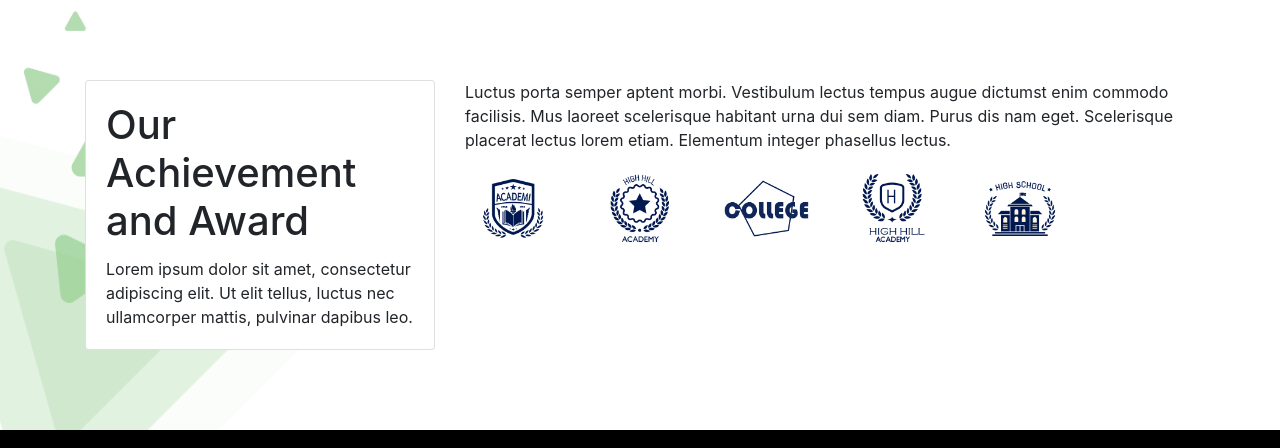
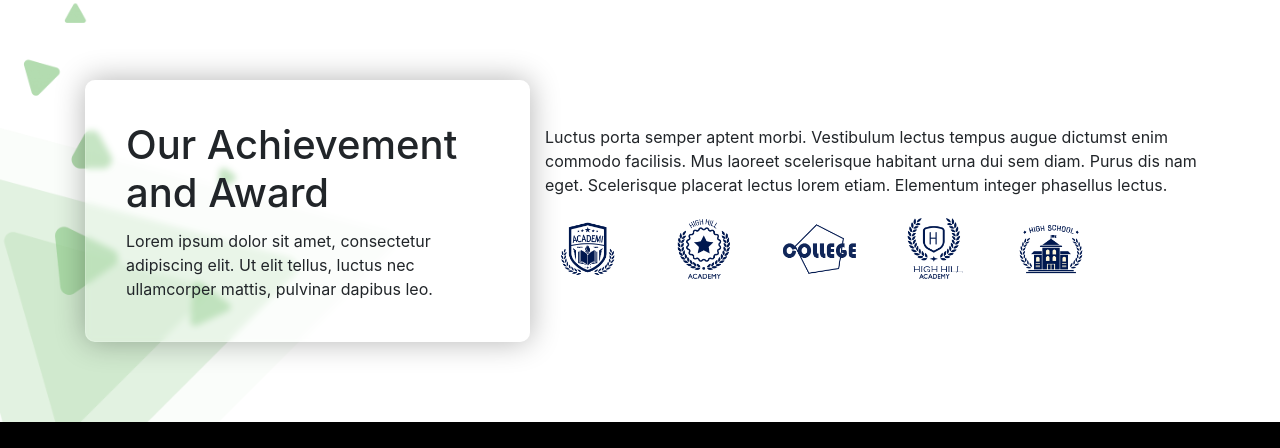
Before and after one commit to bimbimvqt/demo-portfolio, a plain HTML site: page index.html in a window 1280 px wide. Shown: the part 2625-3073 px from the top of the page. Drawn offline with nearby package versions, Linux system fonts and the light colour scheme.

Commit message:
fix edu & footer

```diff
--- a/css/style.css
+++ b/css/style.css
@@ -132,6 +132,21 @@ header {
   position: relative;
   padding: 5rem 0;
 }
+#edu .container .card {
+  background: rgba(255, 255, 255, 0.25);
+  border-radius: 10px;
+  border: 1px solid rgba(255, 255, 255, 0.18);
+  backdrop-filter: blur(3px);
+  box-shadow: 0 0 30px 0 rgb(0 0 0 / 30%);
+}
+
+#edu .container .col-md-7 {
+  padding: 45px 0;
+}
+
+#edu .container .card .card-body {
+  margin: 20px 20px;
+}
 .edu__bg {
   position: absolute;
   top: 0;
@@ -149,6 +164,10 @@ header {
   background-color: black;
   height: 300px;
   padding: 48px;
+}
+
+#footer .main a {
+  text-decoration: none;
 }
 
 #footer .container .main {
--- a/index.html
+++ b/index.html
@@ -342,7 +342,7 @@
       <div class="edu__bg"></div>
       <div class="container">
         <div class="row">
-          <div class="col-md-4">
+          <div class="col-md-5">
             <div class="card">
               <div class="card-body">
                 <h1 class="card-title">Our Achievement and Award</h1>
@@ -354,7 +354,7 @@
               </div>
             </div>
           </div>
-          <div class="col-md-8">
+          <div class="col-md-7">
             <p>
               Luctus porta semper aptent morbi. Vestibulum lectus tempus augue
               dictumst enim commodo facilisis. Mus laoreet scelerisque habitant
```
